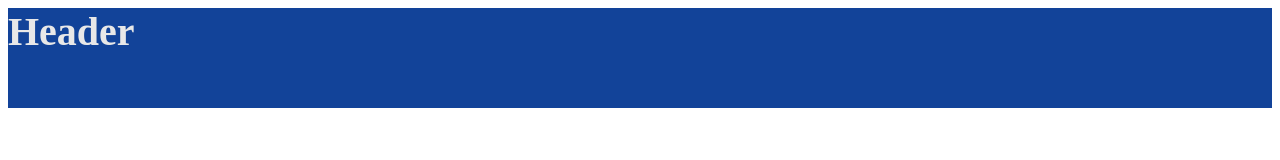
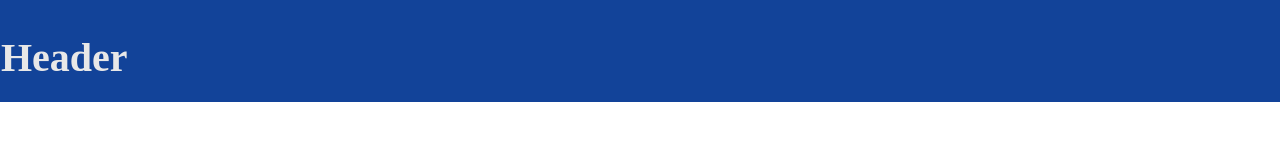
Before and after one commit to kameelyang/FastTalk, a plain HTML site: page demo_server/index.html in a window 1280 px wide. Drawn offline with Linux system fonts and the light colour scheme.

Commit message:
set banner to top

```diff
--- a/demo_server/base.css
+++ b/demo_server/base.css
@@ -1,6 +1,11 @@
+body {
+    margin:0px; padding:0px;
+}
+
 .banner {
     height:100px;
     background-color:#124399;
+    border:1px solid #124399;
 }
 
 .headerText {
```
